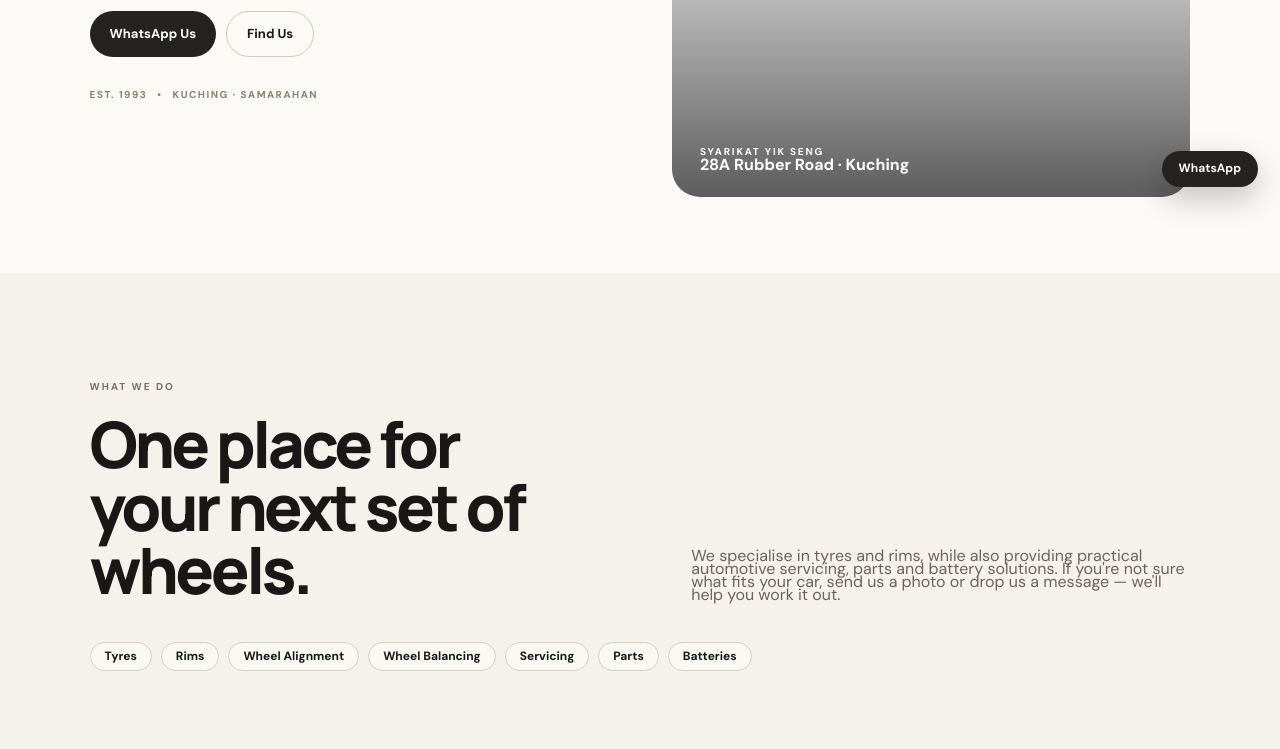
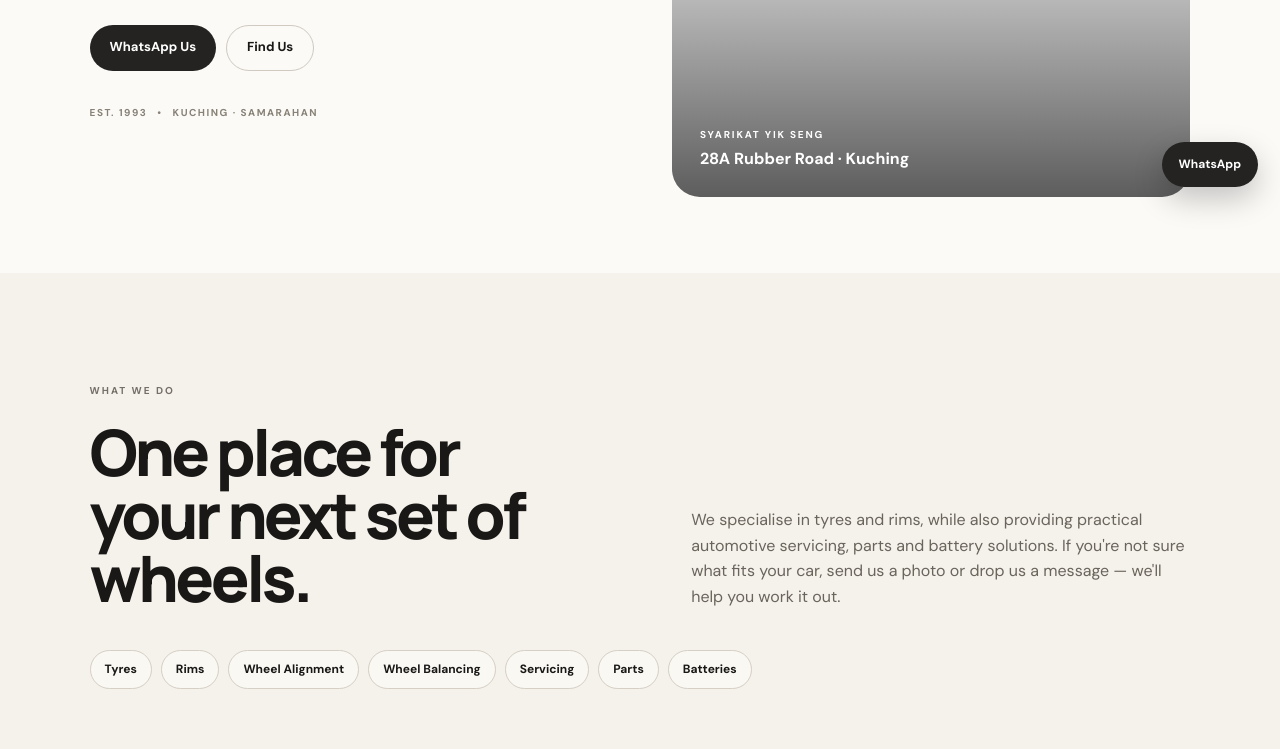
Before and after one commit to syktyikseng/Syarikat-Yik-Seng.v2, a plain HTML site: page index.html in a window 1280 px wide. Shown: the part 591-1340 px from the top of the page. Drawn offline with Linux system fonts and the light colour scheme; files whose address does not match are found by name.

Commit message:
Update style.css

```diff
--- a/style.css
+++ b/style.css
@@ -24,7 +24,7 @@ body {
   font-family: "DM Sans", Arial, sans-serif;
   color: var(--ink);
   background: var(--paper);
-  line-height: 0.8;
+  line-height: 1.6;
 }
 
 img {
```
